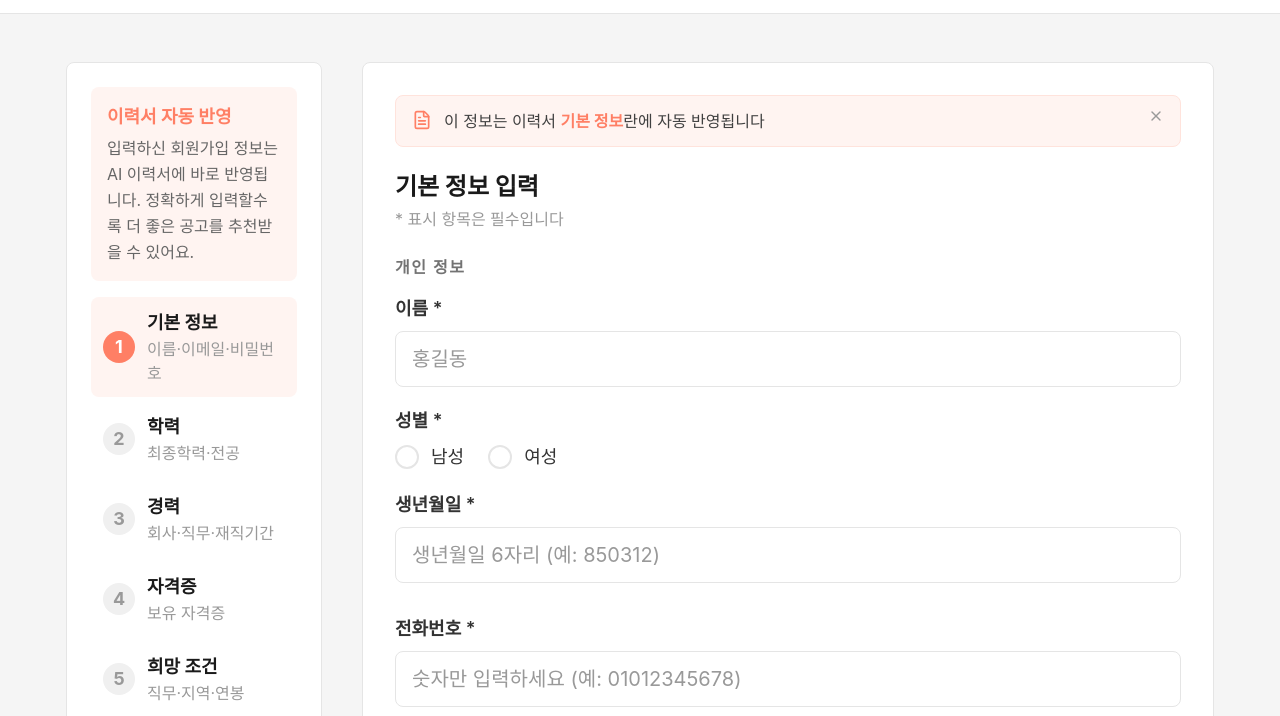
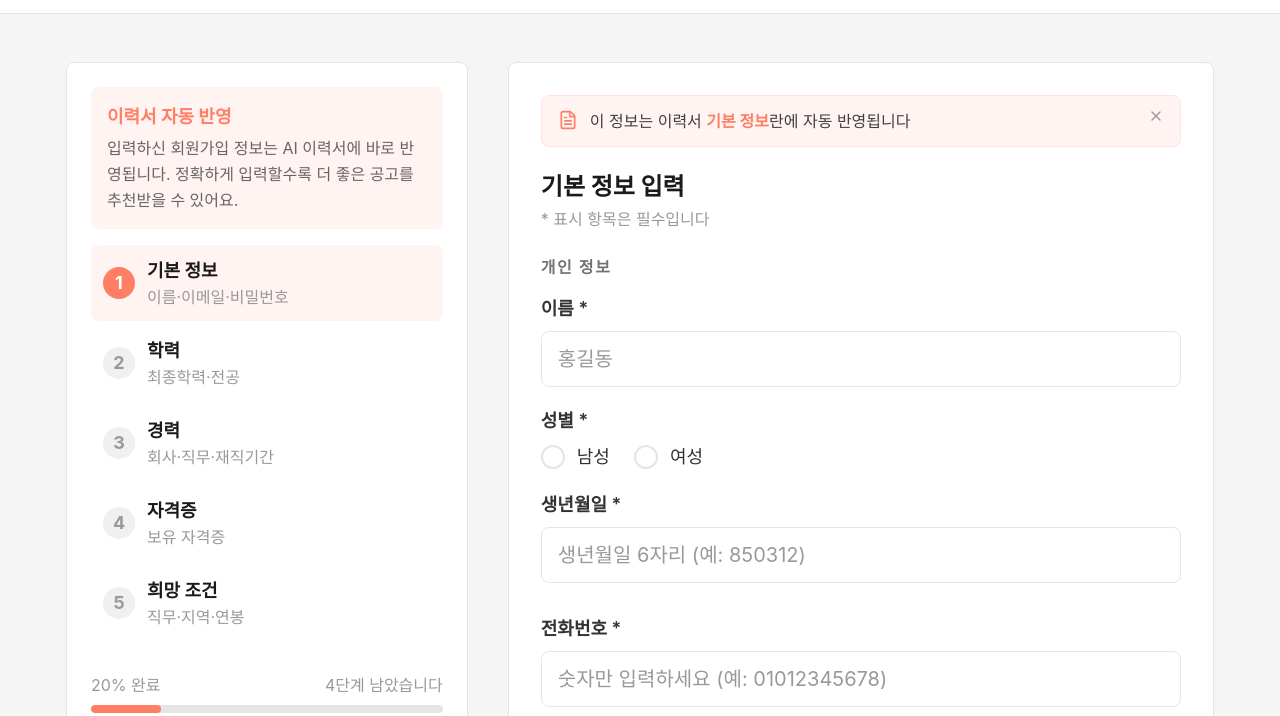
Before and after one commit to inhuiyang/nextpartner-signin-edit, a website: page index.html in a window 1280 px wide. Shown: the part 67-783 px from the top of the page. Drawn offline with nearby package versions, Linux system fonts and the light colour scheme; a web font is replaced by a local one.

Commit message:
style: 사이드 패널 35% / 우측 폼 65% 비율로 조정
Co-Authored-By: Claude Sonnet 4.6 <noreply@anthropic.com>

```diff
--- a/index.html
+++ b/index.html
@@ -221,7 +221,7 @@
   <div class="flex flex-col md:flex-row gap-6 lg:gap-10 items-start">
 
     <!-- ── 좌측 사이드 패널 (md 이상) ── -->
-    <aside class="hidden md:block w-56 lg:w-64 shrink-0 sticky top-24">
+    <aside class="hidden md:block md:w-[35%] shrink-0 sticky top-24">
       <div class="bg-neutral-0 rounded-card border border-neutral-200 p-6 flex flex-col gap-4">
 
         <!-- 서비스 설명 -->
@@ -291,7 +291,7 @@
     </aside>
 
     <!-- ── 우측 폼 영역 ── -->
-    <div class="flex-1 min-w-0">
+    <div class="flex-1 min-w-0 md:w-[65%]">
 
       <!-- ════════════════ STEP 1: 기본 정보 ════════════════ -->
       <div class="step-panel" id="step-1">
```
